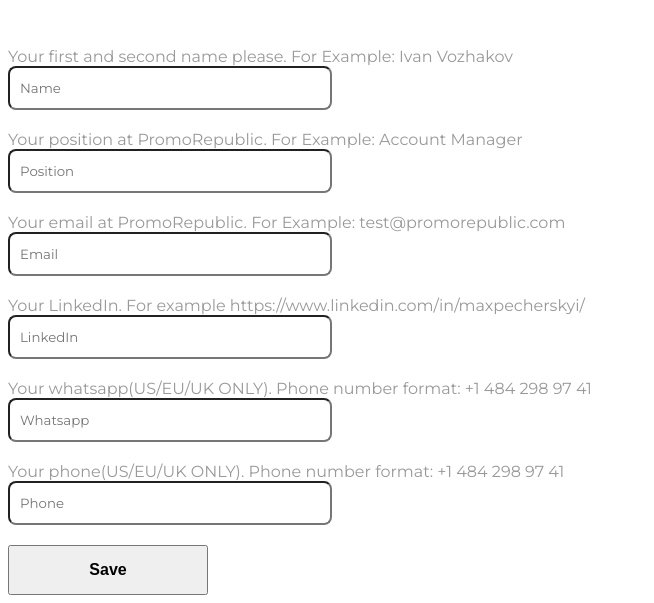
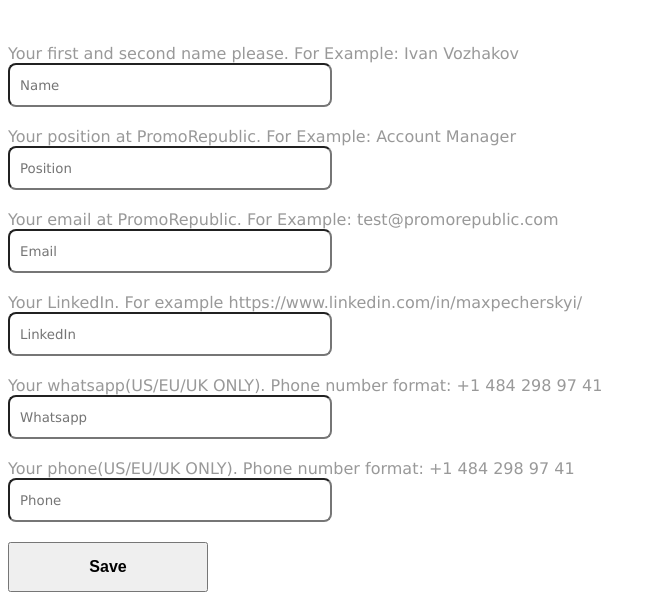
Before and after one commit to ios-promorepublic/promorepublic-signature, a plain HTML site: page index.html in a window 1280 px wide. Shown: the part 287-890 px from the top of the page, without its empty margins (0-654 px from the left). Drawn offline with nearby package versions, Linux system fonts and the light colour scheme.

Commit message:
font changed

```diff
--- a/index.html
+++ b/index.html
@@ -271,7 +271,7 @@
 
 <style>
   * {
-    font-family: "Montserrat";
+    font-family: Geneva, Arial, Helvetica, sans-serif;
   }
 
   .form {
```
